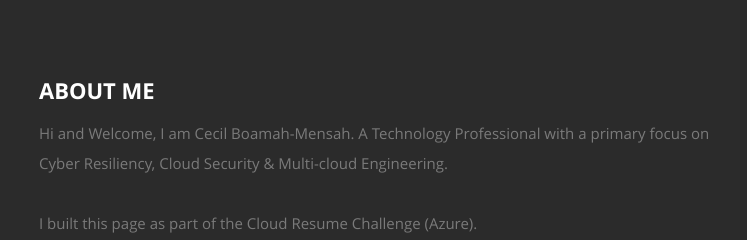
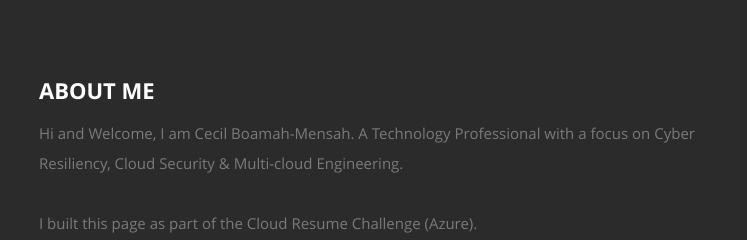
Before and after one commit to cecilkbm/azure-resume, a plain HTML site: page frontend/index.html in a window 1280 px wide. Shown: the part 820-1060 px from the top of the page, 366-1113 px from the left. Drawn offline with nearby package versions, Linux system fonts and the light colour scheme; no server answers.

Commit message:
Updated Frontend

```diff
--- a/frontend/index.html
+++ b/frontend/index.html
@@ -88,7 +88,7 @@
 
             <h2>ABOUT ME</h2>
 
-            <p> Hi and Welcome, I am Cecil Boamah-Mensah. <span>A Technology Professional</span> <span>with a primary focus on Cyber Resiliency, Cloud Security & Multi-cloud Engineering.  </span>
+            <p> Hi and Welcome, I am Cecil Boamah-Mensah. <span>A Technology Professional</span> <span>with a focus on Cyber Resiliency, Cloud Security & Multi-cloud Engineering.  </span>
 
          </br>
       </br>
```
